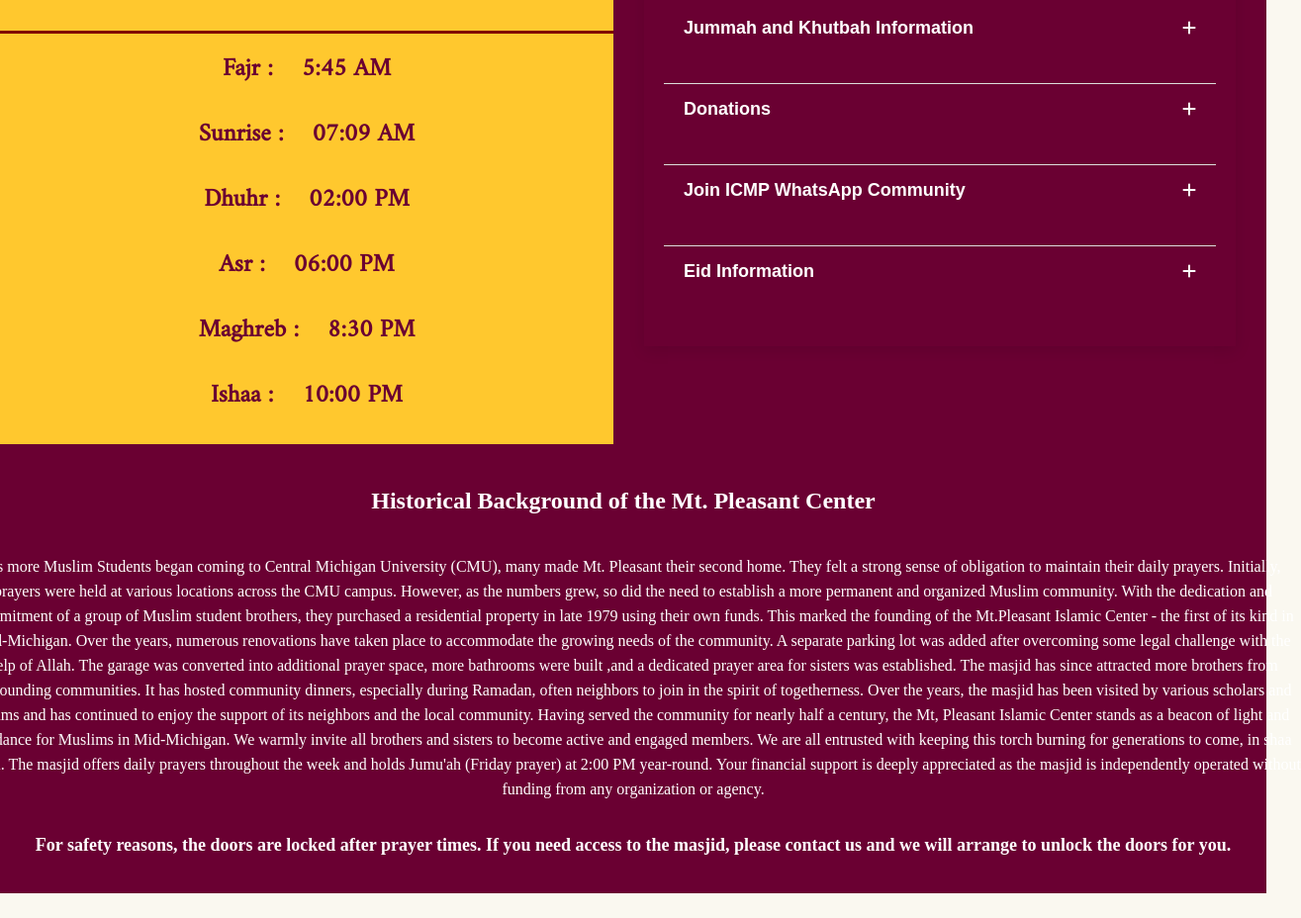
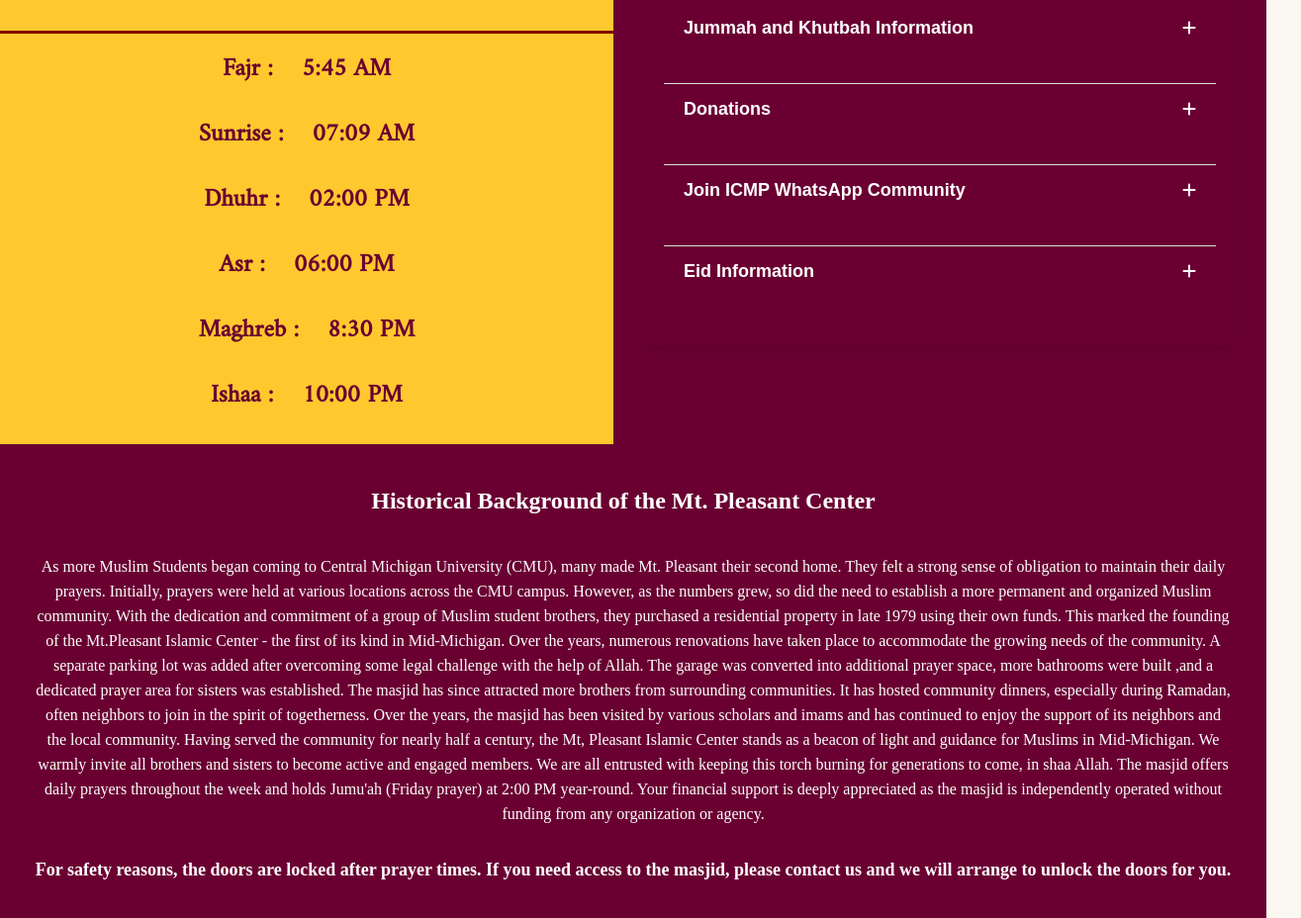
Before and after one commit to MPIslamicCenter/Mt.-Pleasant-Website, a plain HTML site: page index.html in a window 1280 px wide. Shown: the part 676-1604 px from the top of the page at 99% size, 1315 px wide, since content can reach past the window. Before the commit the page ends 1579 px from the top, so only its background shows below. Drawn offline with Linux system fonts and the light colour scheme.

Commit message:
Update generalHome.css
There was error in .text class where the width was too wide. This was causing overflow-x override for body. Commented that code out as unnecessary since it is a flex box. Added padding to text.

```diff
--- a/home-page-css/generalHome.css
+++ b/home-page-css/generalHome.css
@@ -89,7 +89,8 @@
   color: white;
   font-size: medium;
   line-height: 25px;
-  width: 1350px;
+  /*width: 1350px;*/
+  padding: 0 2.188rem;
   text-align: center;
 }
 
```
